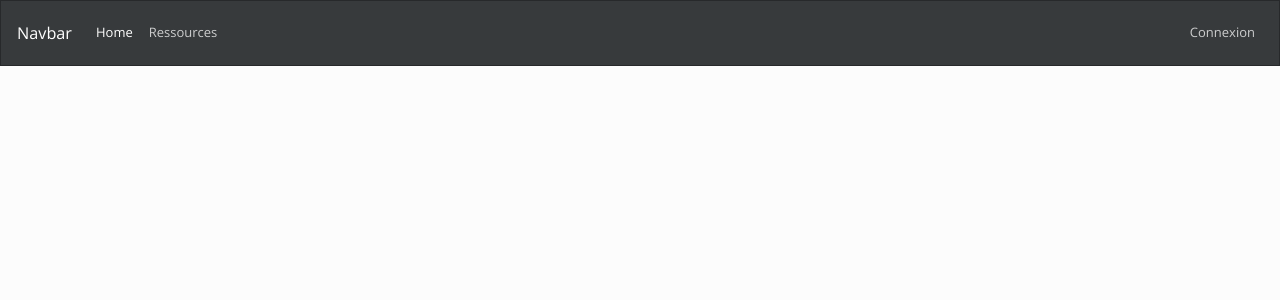
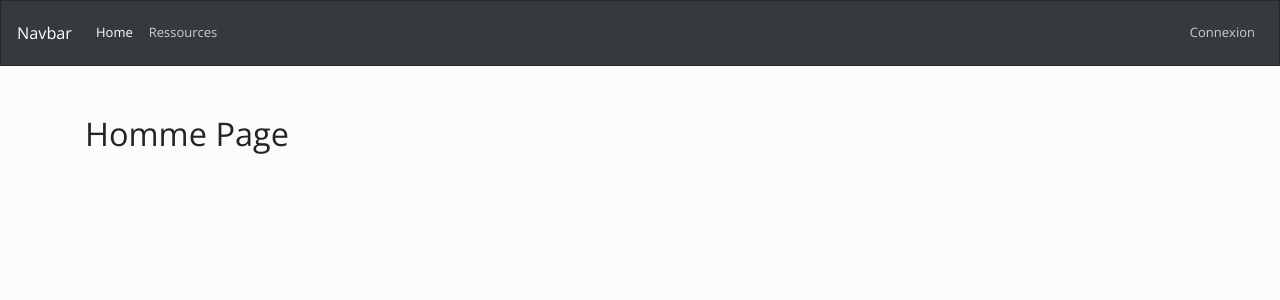
Before and after one commit to devDzign/react-app, a React (Create React App) app: page / in a window 1280 px wide. Shown: the top 300 px of the page. Built offline with nearby package versions, Linux system fonts and the light colour scheme.

Commit message:
installer router yarn add react-router-dom

```diff
--- a/package.json
+++ b/package.json
@@ -6,6 +6,7 @@
     "react": "^16.11.0",
     "react-dom": "^16.11.0",
     "react-redux": "^7.1.1",
+    "react-router-dom": "^5.1.2",
     "react-scripts": "3.2.0",
     "redux": "^4.0.4",
     "redux-thunk": "^2.3.0"
--- /dev/null
+++ b/src/components/Home.jsx
@@ -0,0 +1,13 @@
+import React, {Component} from 'react';
+
+class Home extends Component {
+    render() {
+        return (
+            <div>
+                <h1>Homme Page</h1>
+            </div>
+        );
+    }
+}
+
+export default Home;
--- /dev/null
+++ b/src/components/Ressources.jsx
@@ -0,0 +1,13 @@
+import React, {Component} from 'react';
+
+class Ressources extends Component {
+    render() {
+        return (
+            <>
+                <h1>Ressources pages</h1>
+            </>
+        );
+    }
+}
+
+export default Ressources;
--- a/src/containers/App.js
+++ b/src/containers/App.js
@@ -1,13 +1,22 @@
 import React from 'react';
+import {Route, Switch} from 'react-router-dom'
+
 
 import Header from "./Header";
+import Home from '../components/Home'
+import Ressources from '../components/Ressources'
 
 
 function App() {
   return (
     <>
         <Header/>
-        <div className="container mt-5"></div>
+        <div className="container mt-5">
+            <Switch>
+                <Route exact path="/" component={Home}/>
+                <Route exact path="/ressources" component={Ressources}/>
+            </Switch>
+        </div>
     </>
   );
 }
--- a/src/containers/Header.js
+++ b/src/containers/Header.jsx
@@ -1,6 +1,7 @@
 import React, {Component} from 'react';
 import {connect} from 'react-redux'
 import {setAuthentication} from "../store/actions/actions";
+import { Link } from 'react-router-dom'
 
 
 class Header extends Component {
@@ -10,8 +11,8 @@ class Header extends Component {
     }
 
     renderAuthLabel = () => {
-        const authLabelConnexion = <a className="nav-link" href="#" onClick={this.handleLogged}>Connexion</a>;
-        const authLabelDeconnexion = <a className="nav-link" href="#" onClick={this.handleLogged}>Déconnexion</a>;
+        const authLabelConnexion = <Link className="nav-link" to="/login" onClick={this.handleLogged}>Connexion</Link>;
+        const authLabelDeconnexion = <Link className="nav-link" to="/logout" onClick={this.handleLogged}>Déconnexion</Link>;
 
         return !this.props.isAuth ? authLabelConnexion : authLabelDeconnexion;
     }
@@ -20,9 +21,9 @@ class Header extends Component {
 
         return (
             <nav className="navbar navbar-expand-lg navbar-dark bg-dark">
-                <a className="navbar-brand" href="#">
+                <Link className="navbar-brand" to="/">
                     Navbar
-                </a>
+                </Link>
                 <button
                     className="navbar-toggler"
                     type="button"
@@ -38,14 +39,14 @@ class Header extends Component {
                 <div className="collapse navbar-collapse" id="navbarColor03">
                     <ul className="navbar-nav mr-auto">
                         <li className="nav-item active">
-                            <a className="nav-link" href="#">
+                            <Link className="nav-link" to="/">
                                 Home <span className="sr-only">(current)</span>
-                            </a>
+                            </Link>
                         </li>
                         <li className="nav-item">
-                            <a className="nav-link" href="#">
+                            <Link className="nav-link" to="/ressources">
                                 Ressources
-                            </a>
+                            </Link>
                         </li>
                     </ul>
                     <ul className="navbar-nav ml-auto">
--- a/src/index.js
+++ b/src/index.js
@@ -6,6 +6,9 @@ import {applyMiddleware, compose, createStore} from "redux";
 import {Provider} from 'react-redux'
 import thunk from 'redux-thunk'
 import rootReducer from './store/reducers/rootReducer'
+
+import {BrowserRouter} from 'react-router-dom'
+
 import App from './containers/App';
 
 const composeEnhancers = window.__REDUX_DEVTOOLS_EXTENSION_COMPOSE__ || compose;
@@ -13,7 +16,9 @@ const store = createStore(rootReducer, composeEnhancers(applyMiddleware(thunk)))
 
 ReactDOM.render(
     <Provider store={store}>
-        <App/>
+        <BrowserRouter>
+            <App/>
+        </BrowserRouter>
     </Provider>,
     document.getElementById('root')
 );
```
Also changed, not shown: src/components/security/Login.jsx (added, +15 -0 lines), 1 other file (tests, documents, lock files or other folders).
